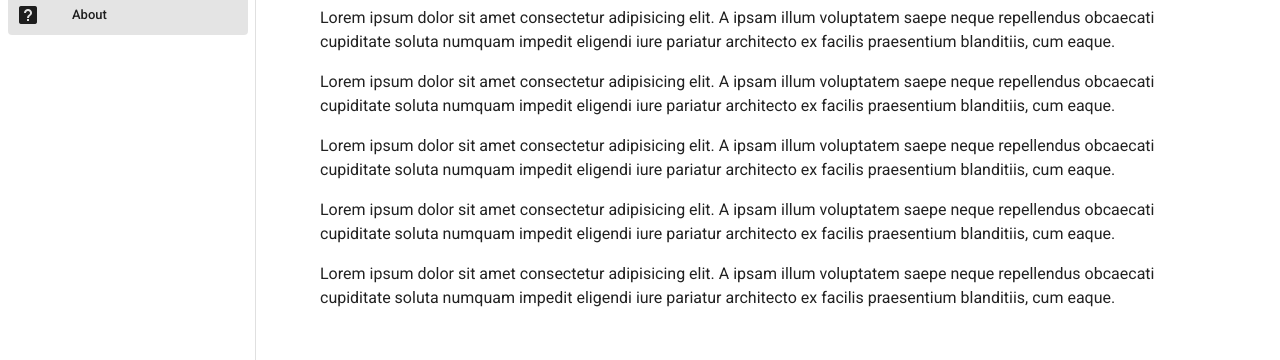
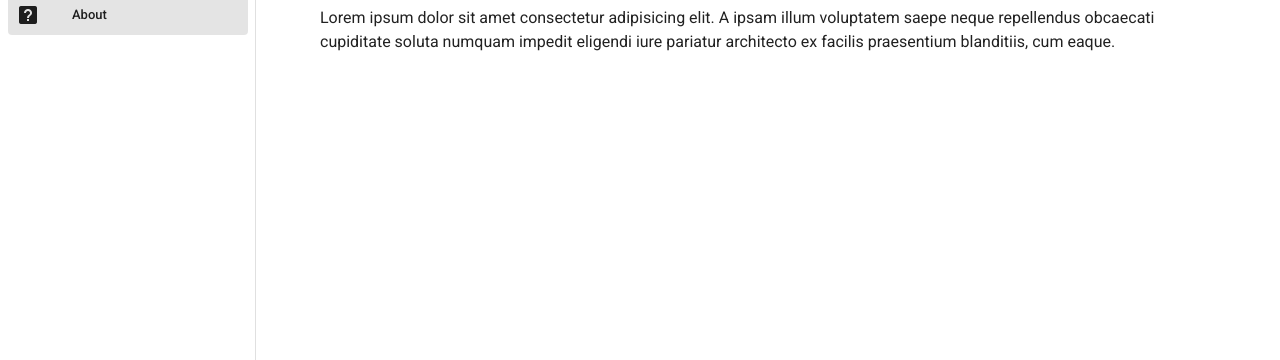
Before and after one commit to mertcaliskan01/vue-my-old-website, a Vue app: page /#/about in a window 1280 px wide. Shown: the part 276-636 px from the top of the page. Built offline with nearby package versions, Linux system fonts and the light colour scheme.

Commit message:
list, add, delete, update with axios

```diff
--- a/src/components/Todo/Dialogs/DialogEdit.vue
+++ b/src/components/Todo/Dialogs/DialogEdit.vue
@@ -43,6 +43,7 @@ export default {
         let payload = {
           id: this.task.id,
           title: this.taskTitle,
+          completed: this.task.completed,
         };
         this.$store.commit("updateTaskTitle", payload);
         this.$emit("close");
--- a/src/components/Todo/FieldAddTask.vue
+++ b/src/components/Todo/FieldAddTask.vue
@@ -31,7 +31,12 @@ export default {
   methods: {
     addTask() {
       if (!this.newTaskTitleInvalid) {
-        this.$store.commit("addTask", this.newTaskTitle);
+        let newTask = {
+          id: Date.now(),
+          title: this.newTaskTitle,
+          completed: false
+        }
+        this.$store.commit("addTask", newTask);
         this.newTaskTitle = "";
       }
     },
--- a/src/store/index.js
+++ b/src/store/index.js
@@ -3,6 +3,7 @@ import Vuex from 'vuex'
 import axios from 'axios'
 
 const resource_uri = 'https://jsonplaceholder.typicode.com/todos?_limit=5';
+axios.defaults.baseURL = 'https://jsonplaceholder.typicode.com'
 
 Vue.use(Vuex)
 
@@ -14,28 +15,51 @@ export default new Vuex.Store({
   },
   mutations: {
     async fetchTasks(state){
-      const response = await axios.get(resource_uri);
-      state.tasks = response.data
+      await axios.get(resource_uri)
+        .then(res => state.tasks = res.data)
+        .catch(err => console.log(err));
     },
-    addTask(state, newTaskTitle){
-      let newTask = {
-        id: Date.now(),
-        title: newTaskTitle,
-        done: false
-      }
-      state.tasks.push(newTask)
+    async addTask(state, newTask) {
+      const {id, title, completed} = newTask;
+      await axios.post(resource_uri, {
+        id,
+        title,
+        completed
+      })
+          //.then(res => state.tasks = [...state.tasks, res.data])
+          //.then(res => state.tasks.push(res.data))
+          .then(res => state.tasks.push(newTask))// api always returns the same id
+          .catch(err => console.log(err));
     },
     doneTask(state, id){
       let task = state.tasks.filter(task => task.id === id)[0]
       task.completed = !task.completed;
     },
-    deleteTask(state, id){
-      state.tasks = state.tasks.filter(task => task.id != id)
+    deleteTask(state,id) {
+      axios.delete(`/todos/${id}`)
+          .then(res => state.tasks = state.tasks.filter((task) => task.id !== id))
+          .catch(err => console.log(err));
     },
-    updateTaskTitle(state, payload){
-      let task = state.tasks.filter(task => task.id === payload.id)[0]
-      task.title = payload.title;
-    }
+    async updateTaskTitle(state, payload){
+      const {id, title, completed} = payload;
+      await axios.patch(`/todos/${id}`, {
+        title,
+        completed
+      })
+      .then(function(res) {
+        let task = state.tasks.filter(task => task.id === payload.id)[0]
+        task.title = payload.title;
+      })
+      .catch(err => console.log(err));
+    },
+    updateTodo(state, todo) {
+      const index = state.todos.findIndex(item => item.id == todo.id)
+      state.todos.splice(index, 1, {
+        'id': todo.id,
+        'title': todo.title,
+        'completed': todo.completed,
+      })
+    },
   },
   actions: {
   },
--- a/src/views/About.vue
+++ b/src/views/About.vue
@@ -7,29 +7,5 @@
      cupiditate soluta numquam impedit eligendi iure pariatur
      architecto ex facilis praesentium blanditiis, cum eaque.
     </p>
-    <p>
-     Lorem ipsum dolor sit amet consectetur adipisicing elit.
-     A ipsam illum voluptatem saepe neque repellendus obcaecati
-     cupiditate soluta numquam impedit eligendi iure pariatur
-     architecto ex facilis praesentium blanditiis, cum eaque.
-    </p>
-    <p>
-     Lorem ipsum dolor sit amet consectetur adipisicing elit.
-     A ipsam illum voluptatem saepe neque repellendus obcaecati
-     cupiditate soluta numquam impedit eligendi iure pariatur
-     architecto ex facilis praesentium blanditiis, cum eaque.
-    </p>
-    <p>
-     Lorem ipsum dolor sit amet consectetur adipisicing elit.
-     A ipsam illum voluptatem saepe neque repellendus obcaecati
-     cupiditate soluta numquam impedit eligendi iure pariatur
-     architecto ex facilis praesentium blanditiis, cum eaque.
-    </p>
-    <p>
-     Lorem ipsum dolor sit amet consectetur adipisicing elit.
-     A ipsam illum voluptatem saepe neque repellendus obcaecati
-     cupiditate soluta numquam impedit eligendi iure pariatur
-     architecto ex facilis praesentium blanditiis, cum eaque.
-    </p>
   </div>
 </template>
```
